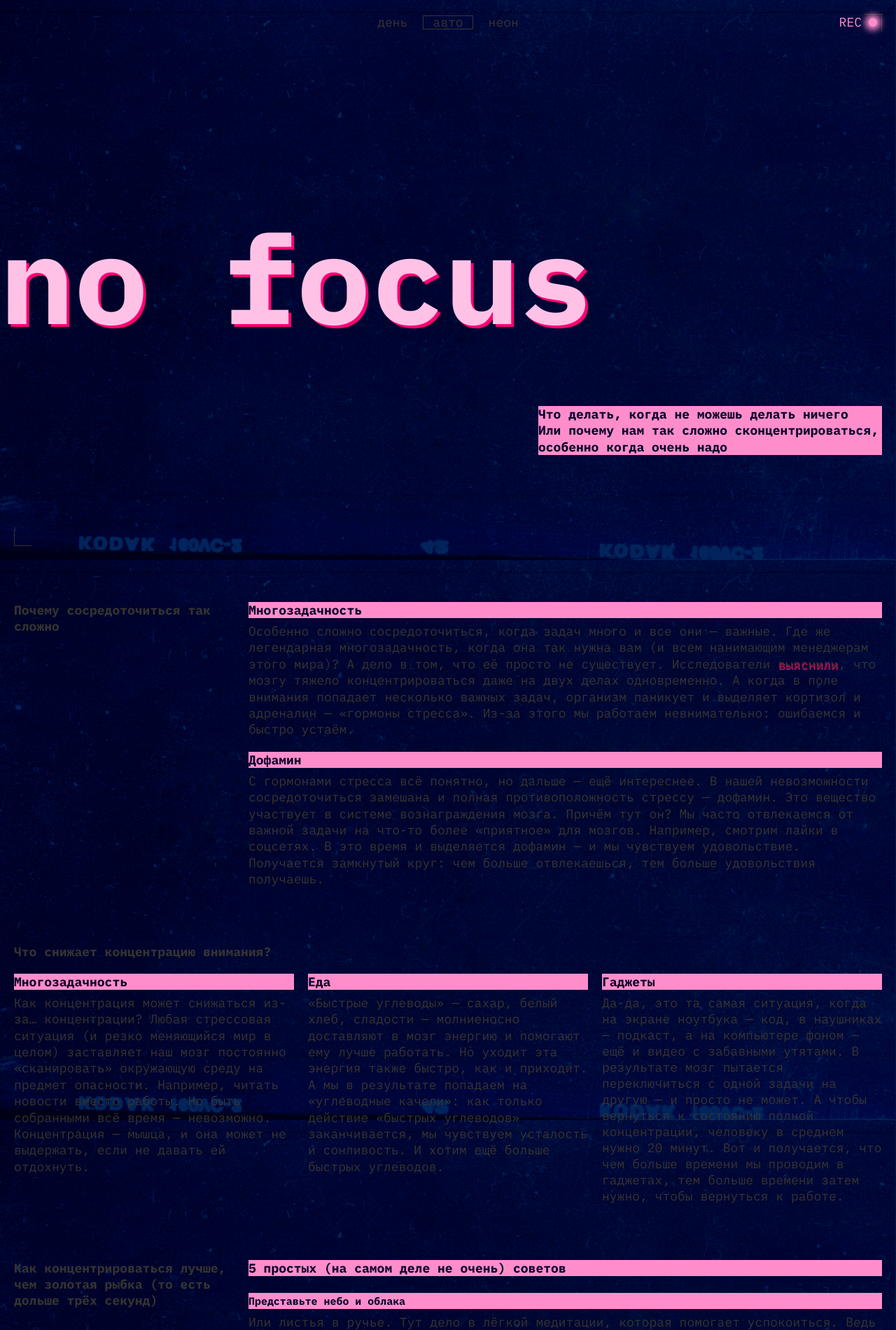
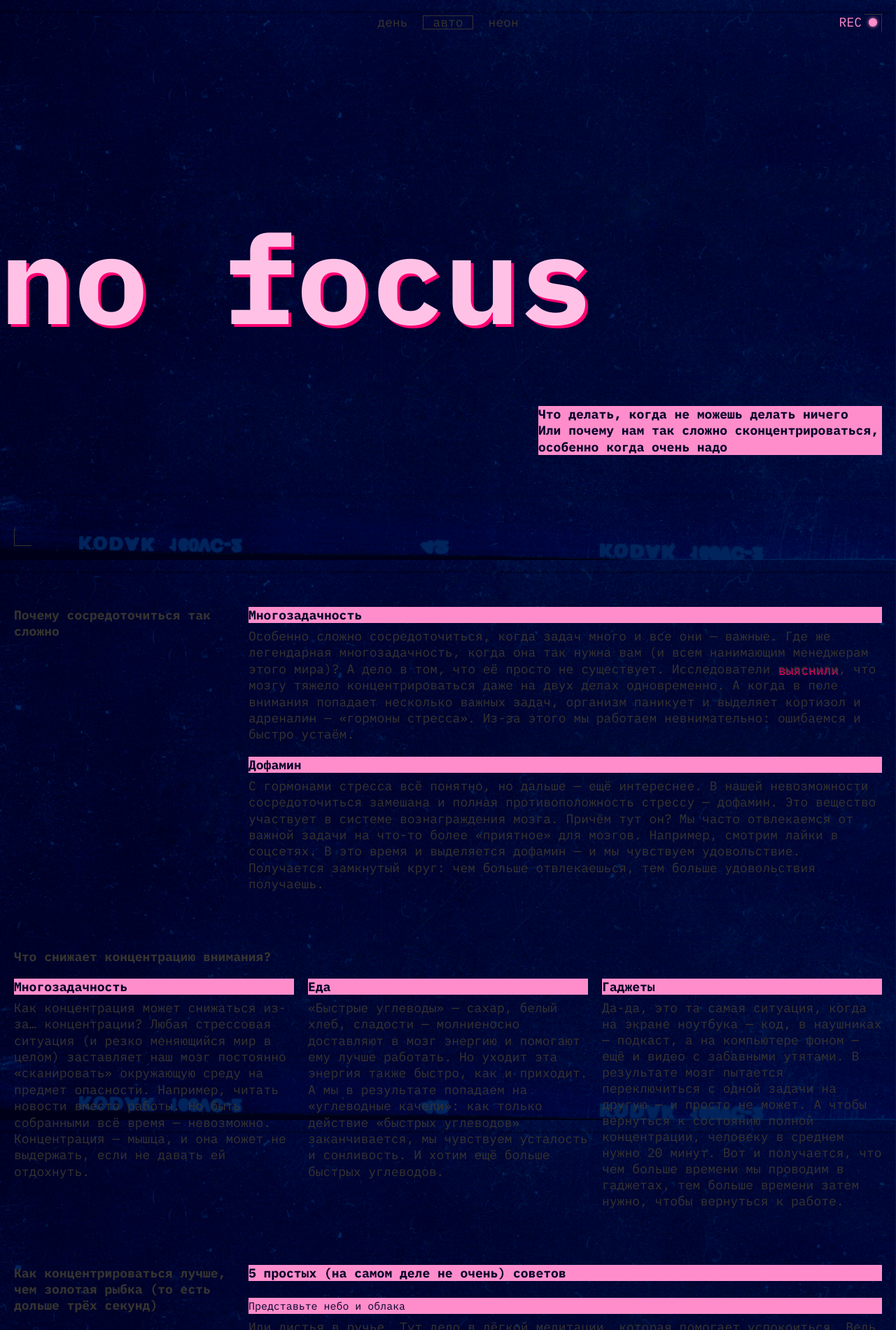
Before and after one commit to ZagudaevaNataly/slozhno-sosredotochitsya, a plain HTML site: page index.html in a window 1280 px wide. Shown: the top 1900 px of the page at 70% size. Drawn offline with Linux system fonts and the light colour scheme.

Commit message:
project 3 itter 1...

```diff
--- a/styles/dark.css
+++ b/styles/dark.css
@@ -10,7 +10,7 @@
     чем стили в медиазапросе предпочтений пользователя
   */
   --bg-image: url(../images/cover-image-dark.png);
-  --background-color: #000028;
+  --bg-color: #000028;
   --subtitle-color: #000028;
   --title-color: #db00ff;
   --accent-color: #ff0070;
--- a/styles/style.css
+++ b/styles/style.css
@@ -2,7 +2,7 @@
 
 .page {
   /* сохраните в разметке и стилях класс page. На его основе работает скрипт. */
-  background-color: var(--background-color);
+  background-color: var(--bg-color);
   background-image: var(--bg-image);
   background-repeat: no-repeat;
   background-size: cover;
@@ -57,7 +57,7 @@
   content: "";
   display: inline-block;
   background-color: var(--accent-color);
-  box-shadow: 0  0 10px 5px var(--accent-color);
+  box-shadow: 0  0 5px var(--accent-color);
   margin-inline-start: 10px;
   border-radius: 50%;
   width: 12px;
@@ -129,6 +129,7 @@
   color: var(--subtitle-color);
   justify-content: end;
   font-weight: 700;
+  background-size: cover;
 }
 
 
@@ -139,7 +140,7 @@
   flex-direction: column;
   justify-content: space-between;
   gap: 80px;
-  padding-block: 60px;
+  padding-block: 67px;
   padding-inline: 20px;
 }
 
@@ -192,7 +193,7 @@
 }
 
 .main__section-subtitle {
-  font-weight: 700;
+  font-weight: 400;
   background-color: var(--accent-color);
   color: var(--subtitle-color);
   margin-block-start: 24px;
@@ -286,6 +287,7 @@
 @media (width <=768px) {
   .header__theme-menu {
     padding-top: 172px;
+    place-self: center end;
   }
 
   .header__theme-menu-list {
```
